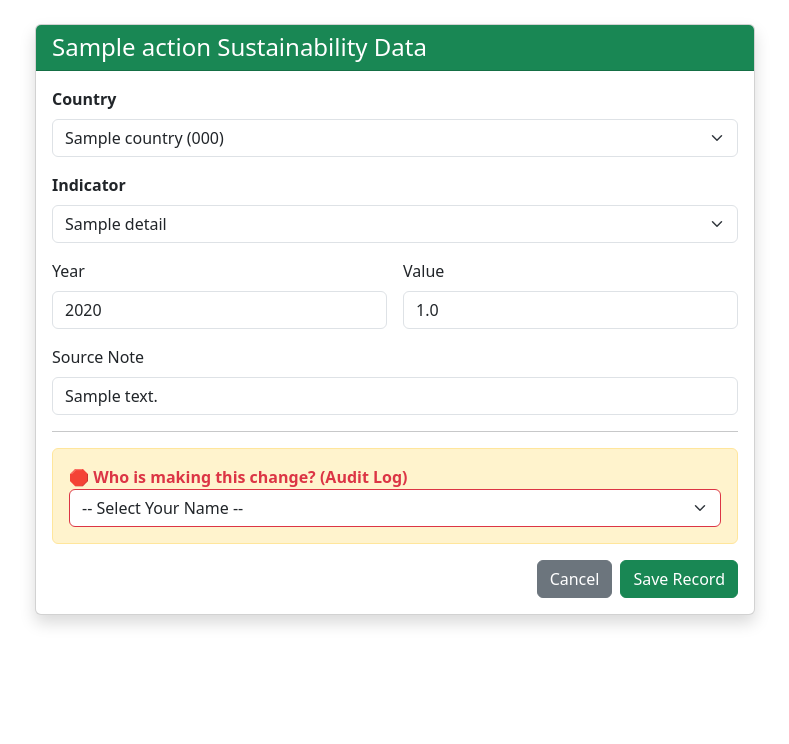
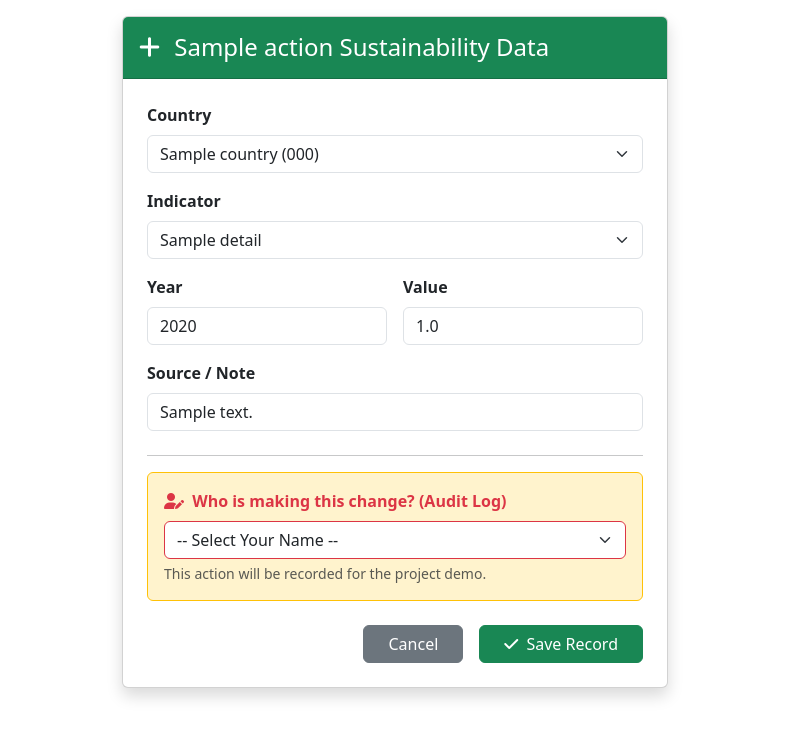
Before and after one commit to s4l1hs/Database-Management-System, a Flask app: template frontend/css/templates/sustainability_form.html in a window 1280 px wide. Shown: the part 56-800 px from the top of the page, without its empty margins (245-1034 px from the left). Run offline with Flask 3, Linux system fonts and the light colour scheme; tables that the repository leaves empty hold one stand-in row (values such as "Sample post"); the template is opened without the code that fills it: values that come from a table or form of the project are taken from there, most other values are stand-ins (such as "Sample title", 1, 10 or a date in 2020); parts of the project's set-up code (start-up, migrations or seed data) failed here and were passed over.

Commit message:
Sustainability Form for Frontend Side Revised

```diff
--- a/frontend/css/templates/sustainability_form.html
+++ b/frontend/css/templates/sustainability_form.html
@@ -2,12 +2,16 @@
 {% block title %}{{ action }} Sustainability Record{% endblock %}
 
 {% block content %}
-<div class="container mt-4 col-md-8">
+<div class="row justify-content-center">
+  <div class="col-md-8 col-lg-6">
     <div class="card shadow">
-    <div class="card-header bg-success text-white">
-      <h4 class="mb-0">{{ action }} Sustainability Data</h4>
+      <div class="card-header bg-success text-white py-3">
+        <h4 class="mb-0">
+          <i class="fa-solid {% if action == 'Edit' %}fa-pen-to-square{% else %}fa-plus{% endif %} me-2"></i>
+          {{ action }} Sustainability Data
+        </h4>
       </div>
-    <div class="card-body">
+      <div class="card-body p-4">
         <form method="post">
 
           <div class="mb-3">
@@ -20,7 +24,9 @@
               </option>
               {% endfor %}
             </select>
-            {% if action == 'Edit' %}<small class="text-muted">Country cannot be changed.</small>{% endif %}
+            {% if action == 'Edit' %}
+            <div class="form-text text-muted">Country cannot be changed during editing.</div>
+            {% endif %}
           </div>
 
           <div class="mb-3">
@@ -28,33 +34,39 @@
             <select name="sus_indicator_id" class="form-select" {% if action == 'Edit' %}disabled{% endif %} required>
               <option value="">Select Indicator...</option>
               {% for i in indicators %}
-                <option value="{{ i.sus_indicator_id }}" {% if record and record.sus_indicator_id == i.sus_indicator_id %}selected{% endif %}>
+              <option value="{{ i.sus_indicator_id }}"
+                      {% if record and record.sus_indicator_id == i.sus_indicator_id %}selected{% endif %}>
                 {{ i.indicator_name }}
               </option>
               {% endfor %}
             </select>
           </div>
 
-        <div class="row g-3">
+          <div class="row g-3 mb-3">
             <div class="col-md-6">
-                <label class="form-label">Year</label>
-                <input type="number" name="year" class="form-control" value="{{ record.year if record else 2020 }}" min="1900" max="2100" required>
+              <label class="form-label fw-bold">Year</label>
+              <input type="number" name="year" class="form-control"
+                     value="{{ record.year if record else 2020 }}" min="1900" max="2100" required>
             </div>
             <div class="col-md-6">
-                <label class="form-label">Value</label>
-                <input type="number" step="any" name="indicator_value" class="form-control" value="{{ record.indicator_value if record else '' }}" required>
+              <label class="form-label fw-bold">Value</label>
+              <input type="number" step="any" name="indicator_value" class="form-control"
+                     value="{{ record.indicator_value if record else '' }}" placeholder="e.g. 45.2" required>
             </div>
           </div>
 
-        <div class="mb-3 mt-3">
-            <label class="form-label">Source Note</label>
-            <input type="text" name="source_note" class="form-control" value="{{ record.source_note if record else 'WDI Data' }}">
+          <div class="mb-4">
+            <label class="form-label fw-bold">Source / Note</label>
+            <input type="text" name="source_note" class="form-control"
+                   value="{{ record.source_note if record else 'WDI Data' }}">
           </div>
 
           <hr>
 
-        <div class="alert alert-warning">
-            <label class="fw-bold text-danger">🛑 Who is making this change? (Audit Log)</label>
+          <div class="alert alert-warning border-warning">
+            <label class="fw-bold text-danger mb-2">
+              <i class="fa-solid fa-user-pen me-1"></i> Who is making this change? (Audit Log)
+            </label>
             <select name="student_id" class="form-select border-danger" required>
               <option value="">-- Select Your Name --</option>
               {% for s in students %}
@@ -63,15 +75,19 @@
               </option>
               {% endfor %}
             </select>
+            <div class="form-text small mt-1">This action will be recorded for the project demo.</div>
           </div>
 
-        <div class="d-flex justify-content-end gap-2">
-            <a href="{{ url_for('sustainability.list_sustainability') }}" class="btn btn-secondary">Cancel</a>
-            <button type="submit" class="btn btn-success">Save Record</button>
+          <div class="d-grid gap-2 d-md-flex justify-content-md-end mt-4">
+            <a href="{{ url_for('sustainability.list_sustainability') }}" class="btn btn-secondary me-md-2 px-4">Cancel</a>
+            <button type="submit" class="btn btn-success px-4">
+              <i class="fa-solid fa-check me-1"></i> Save Record
+            </button>
           </div>
 
         </form>
       </div>
     </div>
   </div>
+</div>
 {% endblock %}
```
Lines whose indentation alone changed are shown as unchanged.
